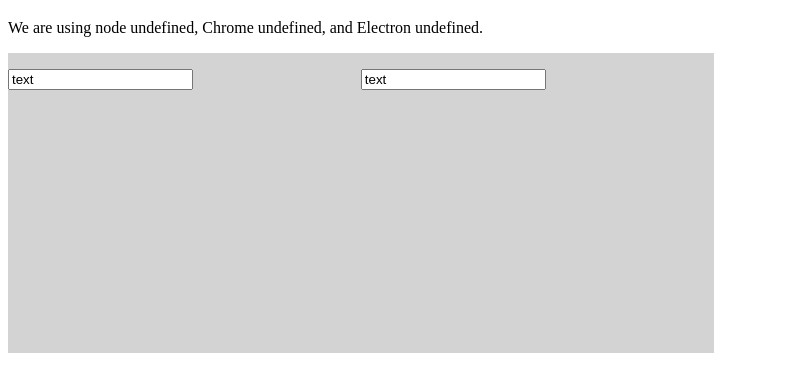
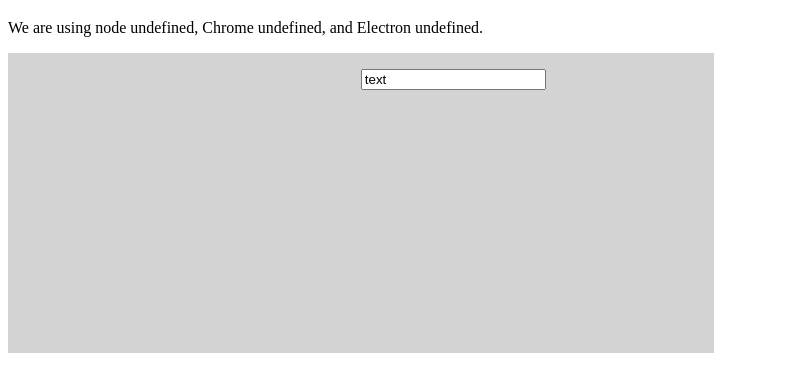
Before and after one commit to fluo10/hash-comparer, an Electron app: page index.html in a window 800 px wide. Shown: the part 61-452 px from the top of the page. Drawn offline with Linux system fonts and the light colour scheme; no server answers.

```diff
--- a/index.html
+++ b/index.html
@@ -15,9 +15,6 @@
     <p id="test"></p>
     <div id="file-list">
       <div class="file-item" id="file1">
-        <div>
-          <p><input type="text" name="text1" value="text"></p>
-        </div>
       </div>
       <div class="file-item" id="file2">
         <div>
```
